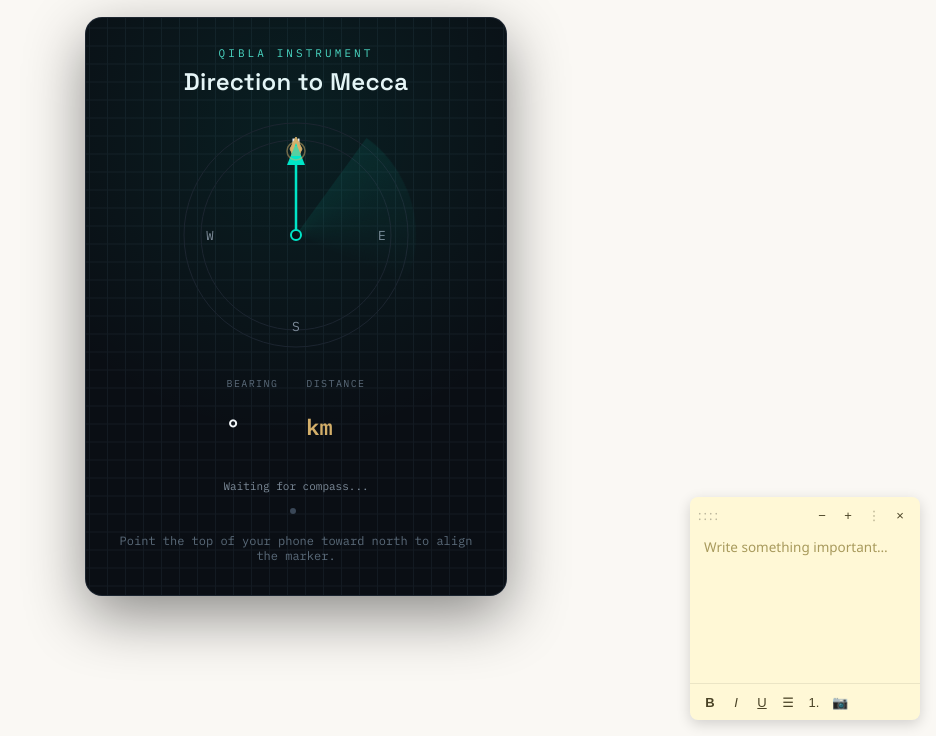
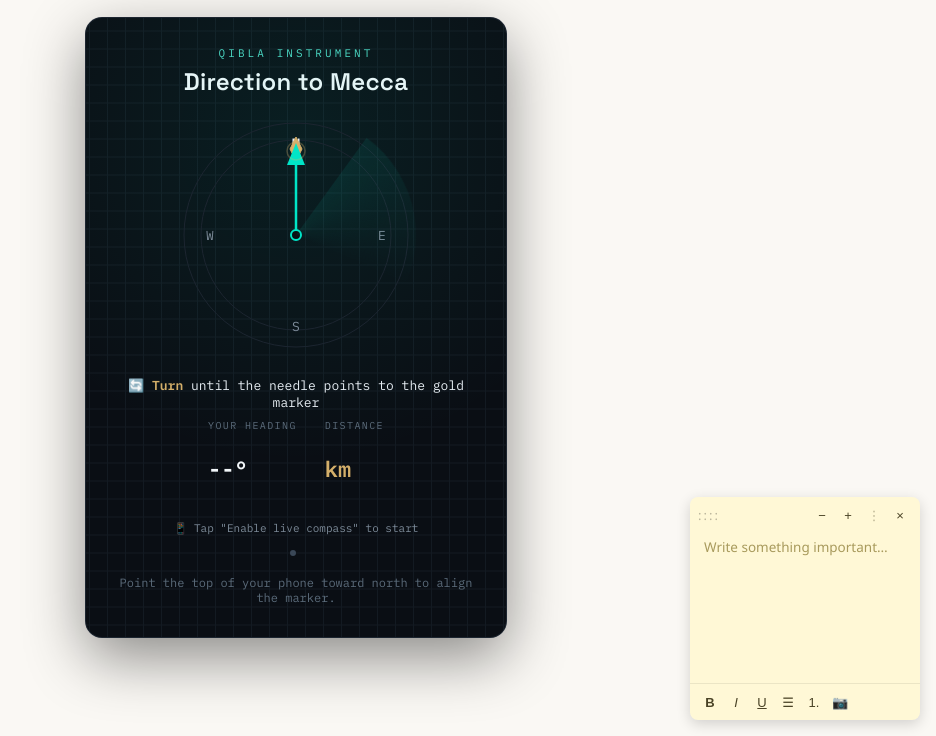
Before and after one commit to imoosa/Zaman, a Python web app: template app/templates/qibla.html in a window 1280 px wide. Shown: the part 64-800 px from the top of the page, without its empty margins (344-1280 px from the left). Run offline with Jinja, Linux system fonts and the light colour scheme; the template is opened without the code that fills it, so the values that code supplies are empty.

Commit message:
change_qibla

```diff
--- a/app/templates/qibla.html
+++ b/app/templates/qibla.html
@@ -94,20 +94,22 @@
   .qb-accuracy.good { color:#4fd8c4; }
   .qb-accuracy.poor { color:#d4af6a; }
 
-  .qb-lock-btn {
+  .qb-deviation {
     font-family:"IBM Plex Mono",monospace;
-    font-size:10px;
-    background:transparent;
-    border:1px solid #2a3644;
-    color:#5b6b7a;
-    padding:4px 12px;
-    border-radius:4px;
-    cursor:pointer;
-    margin-top:4px;
-    transition:border-color .15s, color .15s;
+    font-size:13px;
+    color:#e6edf3;
+    margin:0 0 8px;
+    position:relative;
+    z-index:1;
   }
-  .qb-lock-btn:hover { border-color:#d4af6a; color:#d4af6a; }
-  .qb-lock-btn.is-locked { border-color:#d4af6a; color:#d4af6a; }
+  .qb-deviation .highlight {
+    color:#d4af6a;
+    font-weight:600;
+  }
+  .qb-deviation .on-target {
+    color:#4fd8c4;
+    font-weight:600;
+  }
 </style>
 
 <div class="qb-card">
@@ -140,25 +142,26 @@
       <!-- Qibla marker (gold diamond) -->
       <g id="qibla-marker" transform="rotate({{ bearing }} 120 120)">
         <polygon points="120,22 126,34 120,46 114,34" fill="#d4af6a" stroke="#d4af6a" stroke-width="1"/>
-        <line x1="120" y1="46" x2="120" y2="60" stroke="#d4af6a" stroke-width="1.5" opacity="0.6"/>
+        <line x1="120" y1="46" x2="120" y2="60" stroke="#d4af6a" stroke-width="1.5" opacity="0.4"/>
       </g>
 
       <!-- Needle (user's facing direction) -->
       <g id="qibla-needle" transform="rotate(0 120 120)">
         <line x1="120" y1="120" x2="120" y2="40" stroke="#00e5c7" stroke-width="2.5"/>
         <polygon points="120,28 111,50 129,50" fill="#00e5c7"/>
-        <circle cx="120" cy="36" r="9" fill="none" stroke="#d4af6a" stroke-width="1.5" opacity="0.5"/>
-        <rect x="115" y="31" width="10" height="10" fill="#d4af6a" opacity=".4"/>
+        <circle cx="120" cy="36" r="9" fill="none" stroke="#d4af6a" stroke-width="1.5" opacity="0.3"/>
       </g>
 
       <circle cx="120" cy="120" r="5" fill="#0a0e14" stroke="#00e5c7" stroke-width="2"/>
     </svg>
   </div>
 
+  <p class="qb-deviation" id="qb-deviation">🔄 <span class="highlight">Turn</span> until the needle points to the gold marker</p>
+
   <div class="qb-readout">
     <div class="qb-readout-item">
-      <p class="qb-readout-label">Bearing</p>
-      <p class="qb-readout-value" id="qb-bearing-display">{{ bearing }}&deg;</p>
+      <p class="qb-readout-label">Your Heading</p>
+      <p class="qb-readout-value" id="qb-heading-display">--&deg;</p>
     </div>
     <div class="qb-readout-item">
       <p class="qb-readout-label">Distance</p>
@@ -166,7 +169,7 @@
     </div>
   </div>
 
-  <p class="qb-accuracy" id="qb-accuracy">Waiting for compass...</p>
+  <p class="qb-accuracy" id="qb-accuracy">📱 Tap "Enable live compass" to start</p>
 
   <button type="button" id="qibla-live-btn" class="qb-btn">Enable live compass</button>
   <p id="qibla-live-status" class="qb-status"><span class="qb-dot" id="qibla-dot"></span><span id="qibla-status-text"></span></p>
@@ -187,25 +190,16 @@
     var statusText = document.getElementById('qibla-status-text');
     var statusDot = document.getElementById('qibla-dot');
     var staticNote = document.getElementById('qibla-static-note');
-    var bearingDisplay = document.getElementById('qb-bearing-display');
+    var headingDisplay = document.getElementById('qb-heading-display');
     var accuracyEl = document.getElementById('qb-accuracy');
+    var deviationEl = document.getElementById('qb-deviation');
 
     var live = false;
-    var locked = false;
-    var lockedHeading = 0;
+    var heading = 0;
 
-    // --- Enhanced smoothing with adaptive filter ---
-    var SMOOTHING = 0.12;          // Base smoothing factor
-    var MIN_SMOOTHING = 0.05;      // Minimum smoothing (fast response)
-    var MAX_SMOOTHING = 0.25;      // Maximum smoothing (very stable)
+    // Simple but effective smoothing - just enough to stop jitter
+    var SMOOTHING = 0.25;
     var sx = null, sy = null;
-    var headingHistory = [];
-    var MAX_HISTORY = 8;
-    var lastHeading = 0;
-
-    // Jitter detection
-    var jitterCount = 0;
-    var JITTER_THRESHOLD = 2.5;    // Degrees change considered jitter
 
     function norm(deg){ return ((deg % 360) + 360) % 360; }
 
@@ -228,42 +222,18 @@
         }
     })();
 
-    // Adaptive smoothing: increase smoothing when jitter is detected
-    function getAdaptiveSmoothing(rawHeading) {
-        if (sx === null) return SMOOTHING;
-
-        // Calculate current change rate
-        var prev = norm(Math.atan2(sx, sy) * 180 / Math.PI);
-        var diff = Math.abs(norm(rawHeading - prev));
-        if (diff > 180) diff = 360 - diff;
-
-        // Increase smoothing when jitter is high
-        if (diff > JITTER_THRESHOLD) {
-            jitterCount = Math.min(jitterCount + 1, 10);
-        } else {
-            jitterCount = Math.max(jitterCount - 1, 0);
-        }
-
-        // Map jitter count to smoothing factor
-        var factor = SMOOTHING + (jitterCount / 20) * (MAX_SMOOTHING - SMOOTHING);
-        return Math.min(MAX_SMOOTHING, Math.max(MIN_SMOOTHING, factor));
-    }
-
-    function smooth(rawHeading){
+    function smoothHeading(rawHeading){
         var rad = rawHeading * Math.PI / 180;
         var nx = Math.sin(rad), ny = Math.cos(rad);
         if (sx === null) {
             sx = nx; sy = ny;
             return rawHeading;
         }
-
-        var smoothing = getAdaptiveSmoothing(rawHeading);
-        sx += (nx - sx) * smoothing;
-        sy += (ny - sy) * smoothing;
+        sx += (nx - sx) * SMOOTHING;
+        sy += (ny - sy) * SMOOTHING;
         return norm(Math.atan2(sx, sy) * 180 / Math.PI);
     }
 
-    // Tilt-compensated heading
     function tiltCompensatedHeading(alpha, beta, gamma){
         var aR = alpha * Math.PI / 180, bR = beta * Math.PI / 180, gR = gamma * Math.PI / 180;
         var cA = Math.cos(aR), sA = Math.sin(aR);
@@ -274,23 +244,41 @@
         return norm(Math.atan2(rA, rB) * 180 / Math.PI);
     }
 
-    // Calculate accuracy based on sensor readings
-    function getAccuracy(rawHeading, smoothedHeading) {
-        var diff = Math.abs(norm(rawHeading - smoothedHeading));
-        if (diff > 180) diff = 360 - diff;
-        if (diff < 2) return { label: 'Good', class: 'good', emoji: '✓' };
-        if (diff < 5) return { label: 'Fair', class: '', emoji: '~' };
-        return { label: 'Poor - move your phone in a figure-8', class: 'poor', emoji: '⟳' };
-    }
+    function updateCompass(heading) {
+        // Dial rotates opposite to heading (like a real compass)
+        var dialRotation = norm(-heading);
+        // Needle points to heading (user's facing direction)
+        var needleRotation = heading;
 
-    function resetToStatic(){
-        needle.setAttribute('transform', 'rotate(0 120 120)');
-        marker.setAttribute('transform', 'rotate(' + BEARING + ' 120 120)');
-        dial.removeAttribute('transform');
-        ticks.removeAttribute('transform');
-        sx = sy = null;
-        headingHistory = [];
-        bearingDisplay.textContent = BEARING + '\u00b0';
+        dial.setAttribute('transform', 'rotate(' + dialRotation.toFixed(1) + ' 120 120)');
+        ticks.setAttribute('transform', 'rotate(' + dialRotation.toFixed(1) + ' 120 120)');
+        needle.setAttribute('transform', 'rotate(' + needleRotation.toFixed(1) + ' 120 120)');
+
+        // Calculate deviation from Qibla
+        var deviation = norm(BEARING - heading);
+        var deviationDisplay = deviation;
+        if (deviationDisplay > 180) deviationDisplay = 360 - deviationDisplay;
+
+        headingDisplay.textContent = heading.toFixed(1) + '\u00b0';
+
+        // Update status
+        if (deviation < 5) {
+            deviationEl.innerHTML = '🎯 <span class="on-target">You are facing the Qibla!</span>';
+            accuracyEl.textContent = '✅ Excellent accuracy';
+            accuracyEl.className = 'qb-accuracy good';
+        } else if (deviation < 30) {
+            var dir = deviation < 180 ? 'right' : 'left';
+            var turnAmount = deviationDisplay;
+            deviationEl.innerHTML = '↗ Turn <span class="highlight">' + turnAmount.toFixed(0) + '\u00b0</span> to the ' + dir;
+            accuracyEl.textContent = '✓ Good accuracy';
+            accuracyEl.className = 'qb-accuracy good';
+        } else {
+            var dir = deviation < 180 ? 'right' : 'left';
+            var turnAmount = deviationDisplay;
+            deviationEl.innerHTML = '🔄 Turn <span class="highlight">' + turnAmount.toFixed(0) + '\u00b0</span> to the ' + dir;
+            accuracyEl.textContent = '~ Fair accuracy - move slowly';
+            accuracyEl.className = 'qb-accuracy';
+        }
     }
 
     var handler = function(e){
@@ -302,64 +290,21 @@
         }
         if (rawMagnetic === null) return;
 
-        var rawTrue = norm(rawMagnetic + DECLINATION);
-        var heading = smooth(rawTrue);
+        heading = smoothHeading(norm(rawMagnetic + DECLINATION));
+        updateCompass(heading);
+    };
 
-        // When locked, use the locked heading
-        if (locked) {
-            heading = lockedHeading;
-        }
-
-        // Store history for stability check
-        headingHistory.push(heading);
-        if (headingHistory.length > MAX_HISTORY) headingHistory.shift();
-
-        // Calculate average heading from history (optional stability)
-        var avgHeading = heading;
-        if (headingHistory.length > 3) {
-            var sumSx = 0, sumSy = 0;
-            for (var i = 0; i < headingHistory.length; i++) {
-                var rad = headingHistory[i] * Math.PI / 180;
-                sumSx += Math.sin(rad);
-                sumSy += Math.cos(rad);
-            }
-            avgHeading = norm(Math.atan2(sumSx / headingHistory.length, sumSy / headingHistory.length) * 180 / Math.PI);
-        }
-
-        // Only update if not locked
-        if (!locked) {
-            // Dial rotates opposite to heading
-            var dialRotation = norm(-heading);
-            // Needle points to heading (user's facing direction)
-            var needleRotation = heading;
-
-            dial.setAttribute('transform', 'rotate(' + dialRotation.toFixed(1) + ' 120 120)');
-            ticks.setAttribute('transform', 'rotate(' + dialRotation.toFixed(1) + ' 120 120)');
-            needle.setAttribute('transform', 'rotate(' + needleRotation.toFixed(1) + ' 120 120)');
-
-            // Update bearing display (the angle between user and Qibla)
-            var diff = norm(BEARING - heading);
-            if (diff > 180) diff = 360 - diff;
-            bearingDisplay.textContent = diff.toFixed(1) + '\u00b0';
-
-            // Update accuracy
-            var acc = getAccuracy(rawTrue, heading);
-            accuracyEl.textContent = acc.emoji + ' Accuracy: ' + acc.label;
-            accuracyEl.className = 'qb-accuracy ' + acc.class;
-        }
-
-        // Status text
-        var diffToQibla = norm(BEARING - heading);
-        var directionText = '';
-        if (diffToQibla < 5) {
-            directionText = '✓ You are facing the Qibla!';
-        } else if (diffToQibla < 30) {
-            directionText = '↗ Close - turn ' + diffToQibla.toFixed(1) + '\u00b0 ' + (diffToQibla < 180 ? 'right' : 'left');
-        } else {
-            directionText = 'Turn ' + (diffToQibla < 180 ? 'right' : 'left') + ' ' + diffToQibla.toFixed(1) + '\u00b0';
-        }
-        statusText.textContent = directionText;
-    };
+    function resetToStatic(){
+        needle.setAttribute('transform', 'rotate(0 120 120)');
+        marker.setAttribute('transform', 'rotate(' + BEARING + ' 120 120)');
+        dial.removeAttribute('transform');
+        ticks.removeAttribute('transform');
+        sx = sy = null;
+        headingDisplay.textContent = '--\u00b0';
+        deviationEl.innerHTML = '🔄 <span class="highlight">Turn</span> until the needle points to the gold marker';
+        accuracyEl.textContent = '📱 Compass disabled';
+        accuracyEl.className = 'qb-accuracy';
+    }
 
     function startLive(){
         window.addEventListener('deviceorientationabsolute', handler, true);
@@ -369,14 +314,7 @@
         liveBtn.classList.add('is-live');
         statusDot.classList.add('is-live');
         staticNote.style.display = 'none';
-        accuracyEl.style.display = 'block';
-        // Reset jitter counter
-        jitterCount = 0;
-        // Unlock if locked
-        if (locked) {
-            locked = false;
-            document.querySelector('.qb-lock-btn')?.classList.remove('is-locked');
-        }
+        statusText.textContent = 'Move your phone in a figure-8 to calibrate if needed';
     }
 
     function stopLive(){
@@ -387,10 +325,7 @@
         liveBtn.classList.remove('is-live');
         statusDot.classList.remove('is-live');
         staticNote.style.display = '';
-        accuracyEl.style.display = 'none';
         statusText.textContent = '';
-        locked = false;
-        document.querySelector('.qb-lock-btn')?.classList.remove('is-locked');
         resetToStatic();
     }
 
@@ -400,7 +335,7 @@
             DeviceOrientationEvent.requestPermission().then(function(state){
                 if (state === 'granted') {
                     startLive();
-                    // iOS sometimes needs a second to start sending events
+                    // iOS sometimes needs a moment
                     setTimeout(function() {
                         if (!live) startLive();
                     }, 100);
@@ -420,46 +355,20 @@
         requestIOSPermission();
     });
 
-    // Add a lock button to freeze the reading when user thinks they're aligned
-    var lockBtn = document.createElement('button');
-    lockBtn.className = 'qb-lock-btn';
-    lockBtn.textContent = '🔒 Lock reading';
-    lockBtn.style.display = 'none';
-    liveStatus.parentNode.insertBefore(lockBtn, liveStatus.nextSibling);
-
-    lockBtn.addEventListener('click', function() {
-        if (!live) return;
-        if (locked) {
-            locked = false;
-            lockBtn.textContent = '🔒 Lock reading';
-            lockBtn.classList.remove('is-locked');
-            statusText.textContent = 'Unlocked - continue rotating';
-        } else {
-            // Capture current heading
-            if (sx !== null && sy !== null) {
-                lockedHeading = norm(Math.atan2(sx, sy) * 180 / Math.PI);
-                locked = true;
-                lockBtn.textContent = '🔓 Unlock';
-                lockBtn.classList.add('is-locked');
-                statusText.textContent = '✓ Reading locked. Tap "Unlock" to continue adjusting.';
-            }
-        }
-    });
-
     (function autoInit(){
         if (typeof DeviceOrientationEvent === 'undefined') {
+            accuracyEl.textContent = '⚠️ Compass not supported on this device';
+            accuracyEl.className = 'qb-accuracy poor';
             return;
         }
         if (typeof DeviceOrientationEvent.requestPermission === 'function') {
             liveBtn.style.display = 'inline-block';
-            lockBtn.style.display = 'inline-block';
             statusText.textContent = 'Tap below to enable the live compass.';
-            accuracyEl.textContent = '📱 Requires sensor permission';
+            accuracyEl.textContent = '📱 Tap "Enable" to start the compass';
             accuracyEl.className = 'qb-accuracy';
             return;
         }
         liveBtn.style.display = 'inline-block';
-        lockBtn.style.display = 'inline-block';
         startLive();
     })();
 })();
```
